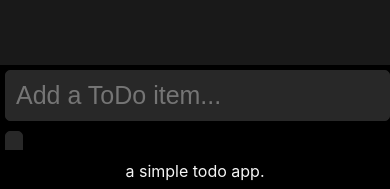
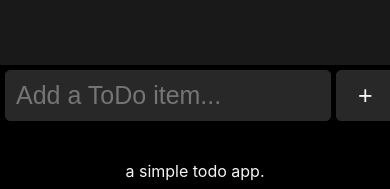
Before and after one commit to adriankristanto/react-to-do-list, a React (Create React App) app in the folder to-do-list/: page / in a window 390 px wide. Shown: the part 652-841 px from the top of the page. Built offline with nearby package versions, Linux system fonts and the light colour scheme.

Commit message:
the app can now use the local storage to store the todo list items

```diff
--- a/to-do-list/src/App.js
+++ b/to-do-list/src/App.js
@@ -3,7 +3,7 @@ import TodoList from "./TodoList";
 import Footer from "./Footer";
 import InputArea from "./InputArea";
 
-// https://stackoverflow.com/questions/36856232/write-add-data-in-json-file-using-node-js
+// TODO: experiment with local storage
 
 class App extends React.Component {
 
@@ -11,11 +11,12 @@ class App extends React.Component {
     super();
     this.state = {
       id: 0,
-      data: []
+      data: JSON.parse(localStorage.getItem('todoList')) || []
     }
     this.handleItemClick = this.handleItemClick.bind(this);
     this.handleSubmit = this.handleSubmit.bind(this);
     this.handleRemoveClick = this.handleRemoveClick.bind(this);
+    this.handleUnload = this.handleUnload.bind(this);
   }
 
   handleItemClick(id){
@@ -47,6 +48,18 @@ class App extends React.Component {
     );
   }
 
+  handleUnload(){
+    localStorage.setItem('todoList', JSON.stringify(this.state.data));
+  }
+
+  componentDidMount(){
+    window.addEventListener('beforeunload', this.handleUnload)
+  }
+
+  componentWillUnmount(){
+    window.removeEventListener('beforeunload', this.handleUnload);
+  }
+
   render(){
 
     return (
--- a/to-do-list/src/InputArea.css
+++ b/to-do-list/src/InputArea.css
@@ -30,7 +30,7 @@
     font-size: 30px;
     padding-top: 10px;
     padding-bottom: 10px;
-    padding-left: 10px;
+    text-align: center;
 }
 
 .input-area button:hover {
@@ -52,7 +52,7 @@
     .input-area input[type=text] {
         background-color: #282828;
         color: whitesmoke;
-        width: 95%;
+        width: 80%;
         border: 1px groove #282828;
         border-radius: 5px;
         padding-left: 10px;
@@ -61,12 +61,13 @@
     }
 
     .input-area button {
-        width: 3%;
+        width: 15%;
         border: 1px groove #282828;
         border-radius: 5px;
         position: absolute;
-        margin: 5px;
+        margin: 5px 0;
         font-size: 25px;
+        text-align: center;
     }
 
 }
```
Also changed, not shown: to-do-list/src/logo.svg (deleted).
